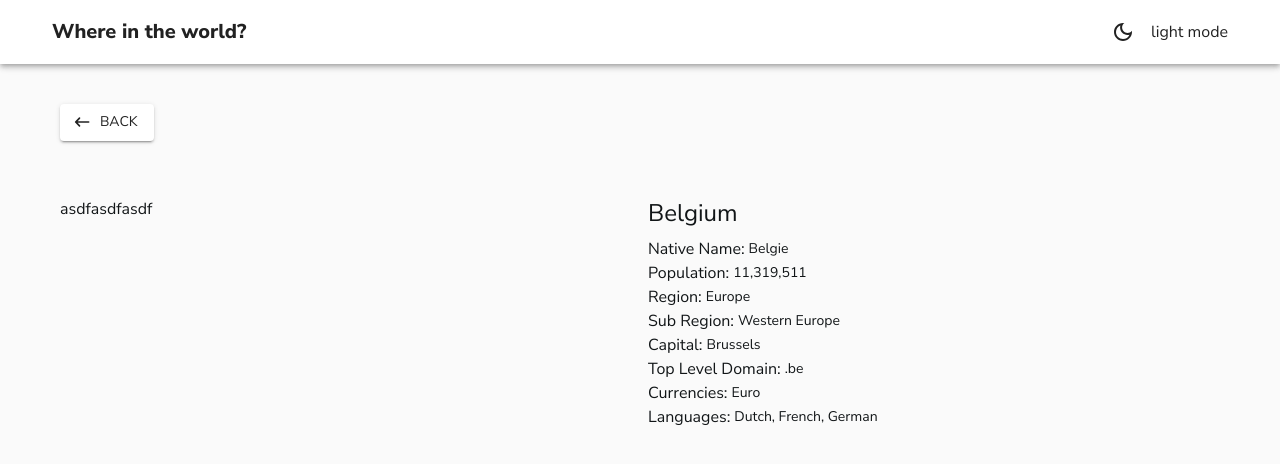
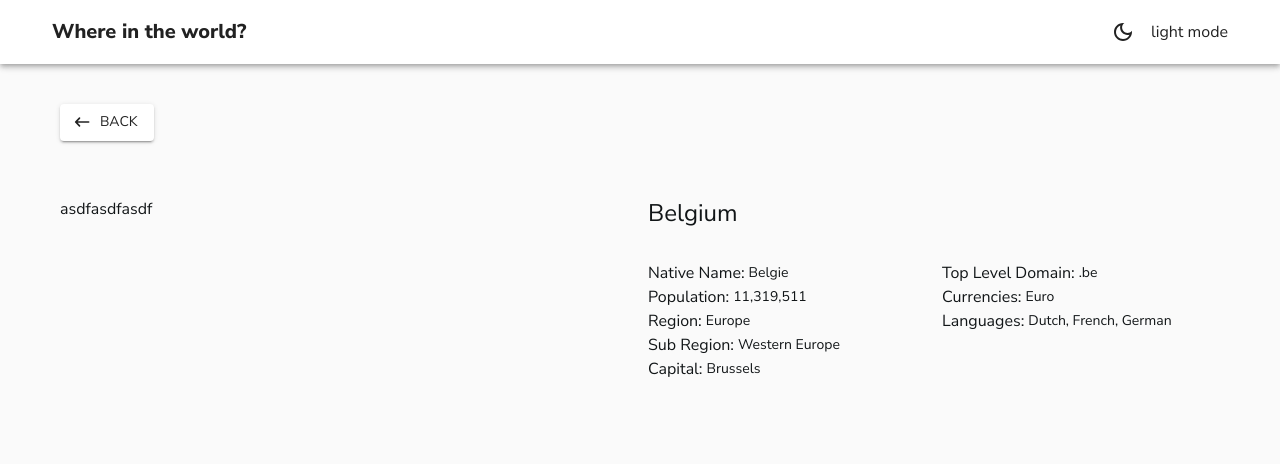
Before and after one commit to AlirezaEttehadi/alibaba-ettehadi-front, a Next.js app: page /1 in a window 1280 px wide. Shown: the top 464 px of the page. Built offline with nearby package versions, Linux system fonts and the light colour scheme.

Commit message:
add grid to country properties

```diff
--- a/pages/[country]/index.js
+++ b/pages/[country]/index.js
@@ -13,11 +13,13 @@ export default function Country() {
           asdfasdfasdf
         </Grid>
         <Grid item xs={12} md={6}>
-          <Box>
+          <Box mb={4}>
             <Typography gutterBottom variant="h5" component="div">
               Belgium
             </Typography>
           </Box>
+          <Grid container spacing={2} mb={4}>
+            <Grid item xs={12} md={6}>
               <Box display="flex" alignItems="center">
                 <Typography variant="body1" mr={0.5}>
                   Native Name:
@@ -48,6 +50,8 @@ export default function Country() {
                 </Typography>
                 <Typography variant="body2">Brussels</Typography>
               </Box>
+            </Grid>
+            <Grid item xs={12} md={6}>
               <Box display="flex" alignItems="center">
                 <Typography variant="body1" mr={0.5}>
                   Top Level Domain:
@@ -68,6 +72,8 @@ export default function Country() {
               </Box>
             </Grid>
           </Grid>
+        </Grid>
+      </Grid>
     </>
   );
 }
```
Lines whose indentation alone changed are shown as unchanged.
